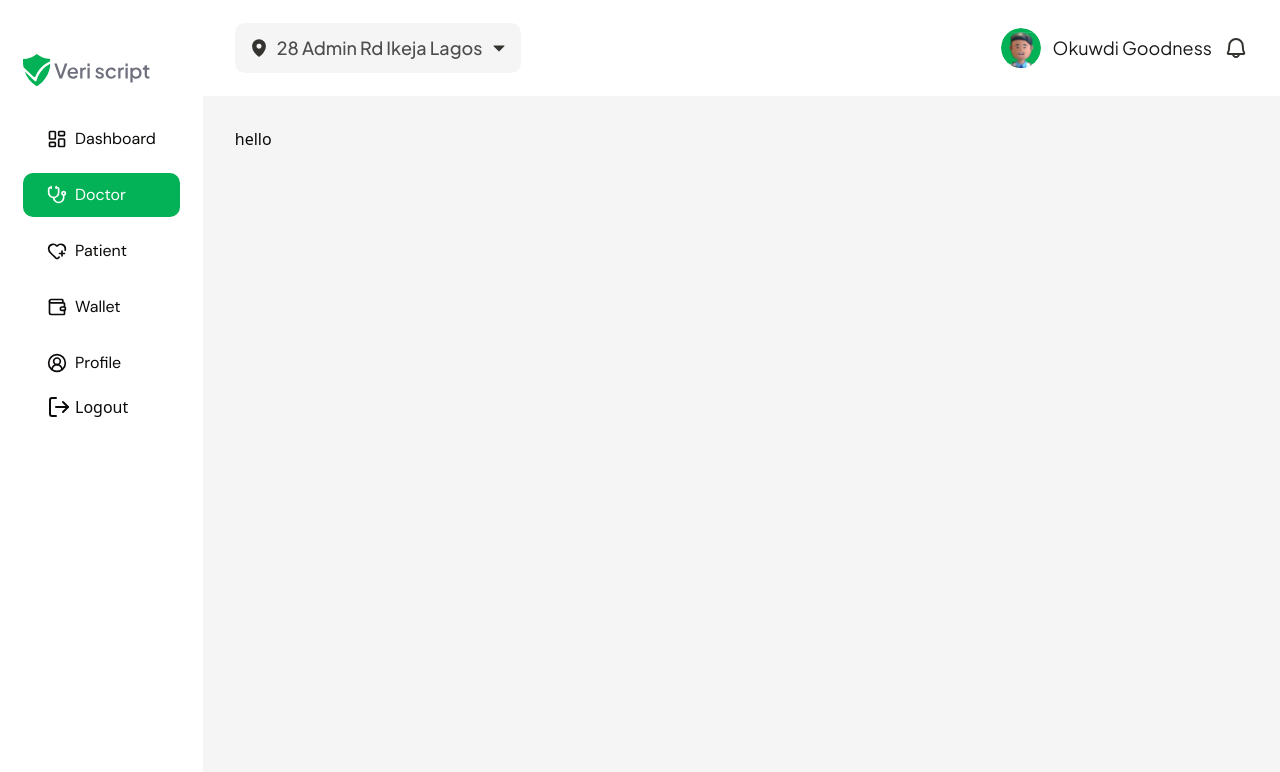
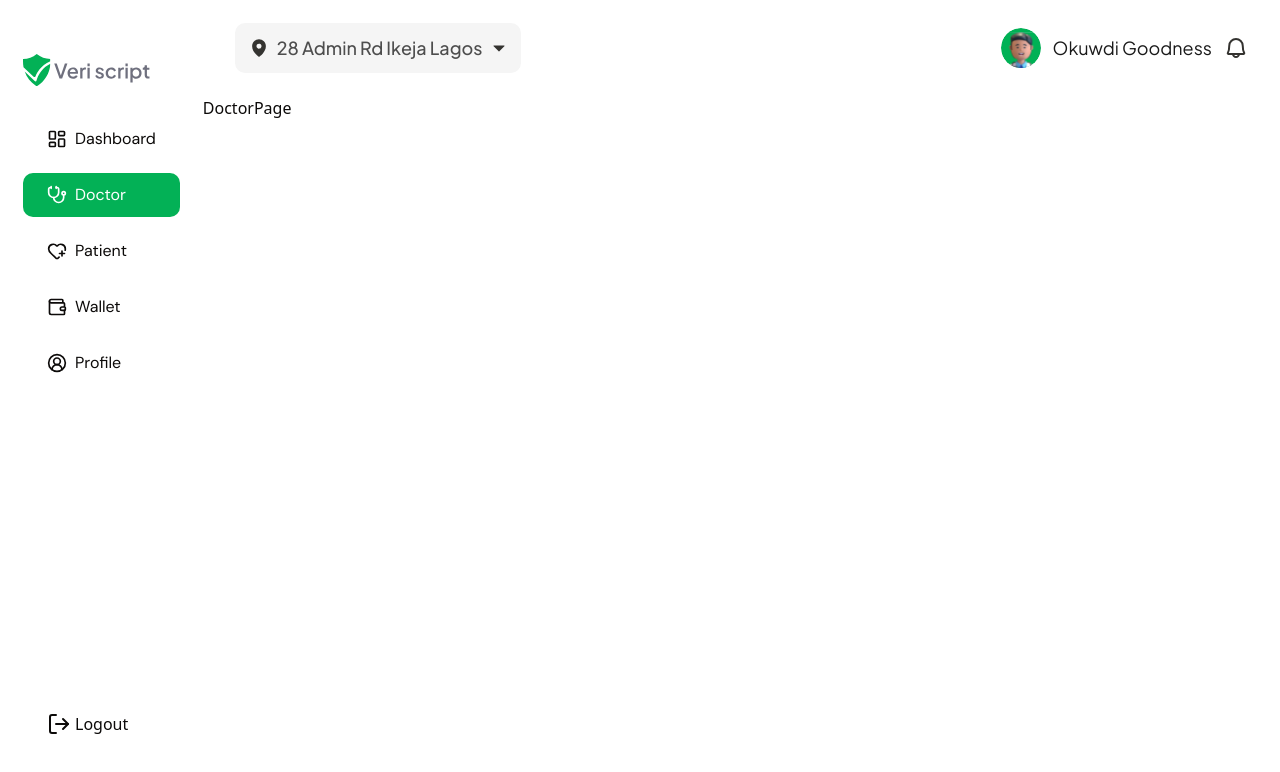
Before and after one commit to Marvyeddy/veriscript, a Next.js app: page /dashboard/doctor in a window 1280 px wide. Shown: the top 772 px of the page. Built offline with nearby package versions, Linux system fonts and the light colour scheme.

Commit message:
dashboard page

```diff
--- a/app/dashboard/doctor/page.tsx
+++ b/app/dashboard/doctor/page.tsx
@@ -1,11 +1,7 @@
 import React from "react";
 
 const DoctorPage = () => {
-  return (
-    <div className="bg-[#F5F5F5] h-full px-4 sm:px-6 lg:px-[32px] py-4 sm:py-6 lg:py-[31px]">
-      hello
-    </div>
-  );
+  return <div>DoctorPage</div>;
 };
 
 export default DoctorPage;
--- a/app/dashboard/page.tsx
+++ b/app/dashboard/page.tsx
@@ -39,8 +39,7 @@ const Dashboard = () => {
   const active = "text-[#03B156] border-b-2 border-[#03B156]";
 
   return (
-    // Remove h-full from here
-    <div className="bg-[#F5F5F5] px-4 sm:px-6 lg:px-[32px] py-4 sm:py-6 lg:py-[31px] min-h-full">
+    <div className="bg-[#F5F5F5] h-full px-4 sm:px-6 lg:px-[32px] py-4 sm:py-6 lg:py-[31px]">
       <div className="mb-6 sm:mb-[24px]">
         <div className="font-jakarta mb-4 sm:mb-[14px]">
           <h2 className="text-lg sm:text-xl lg:text-[20px] font-semibold">
--- a/components/common/AsideBar.tsx
+++ b/components/common/AsideBar.tsx
@@ -55,8 +55,7 @@ const AsideBar = () => {
   const active = `bg-[#03B156] drop-shadow-2xs shadow-[#375DFB14] rounded-[10px] text-white`;
 
   return (
-    <aside className="min-h-screen bg-white">
-      <div className="flex flex-col justify-between py-[54px] px-[23px] h-full ">
+    <div className="flex flex-col justify-between py-[54px] px-[23px] min-h-screen">
       <div className="space-y-[31px]">
         <Image src={Logo} alt="logo" loading="lazy" />
 
@@ -79,14 +78,10 @@ const AsideBar = () => {
         </ul>
       </div>
 
-        <Link
-          href={"/"}
-          className="flex items-center gap-1 py-[10px] px-[24px]"
-        >
+      <Link href={"/"} className="flex items-center gap-1 py-[10px] px-[24px]">
         <LogOut /> Logout
       </Link>
     </div>
-    </aside>
   );
 };
 
--- a/components/common/Card.tsx
+++ b/components/common/Card.tsx
@@ -18,7 +18,7 @@ const Card = () => {
 
         <div className="flex gap-1 items-center">
           <Image src={Hbar} alt="hbar" loading="lazy" />
-          <h2 className="text-white uppercase text-[32px] font-semibold font-jakarta tracking-tighter leading-[107%]">
+          <h2 className="text-white uppercase text-[32px] font-semibold font-jakarta tracking-tighter leading-[107%] max-md:text-3xl">
             10,000.00HBAR
           </h2>
         </div>
```
Lines whose indentation alone changed are shown as unchanged.
